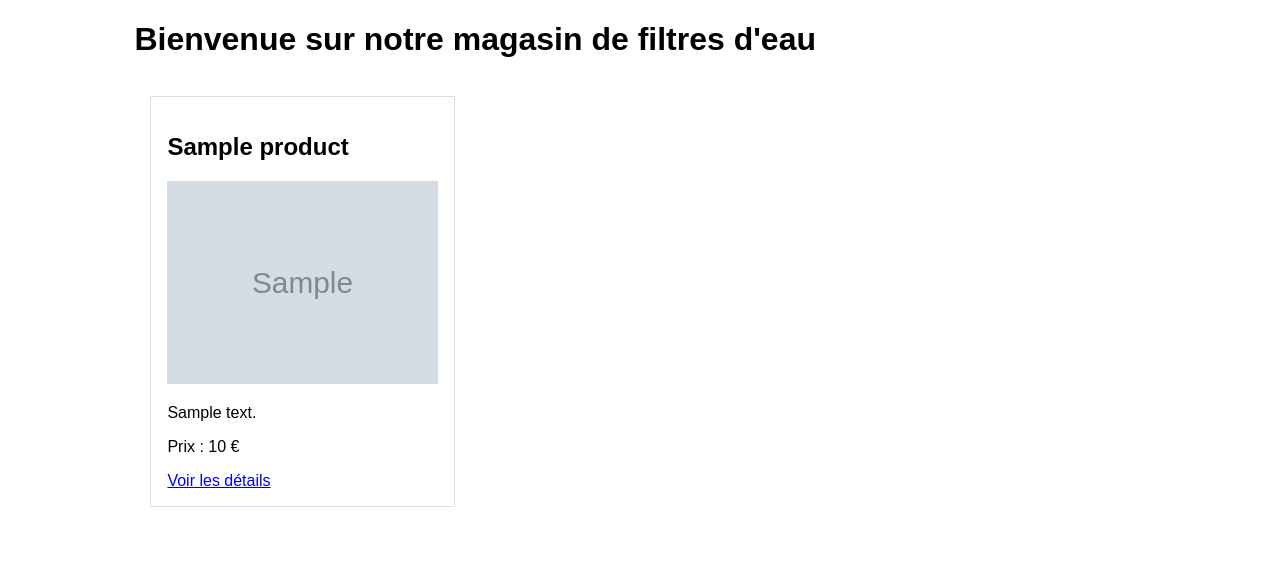
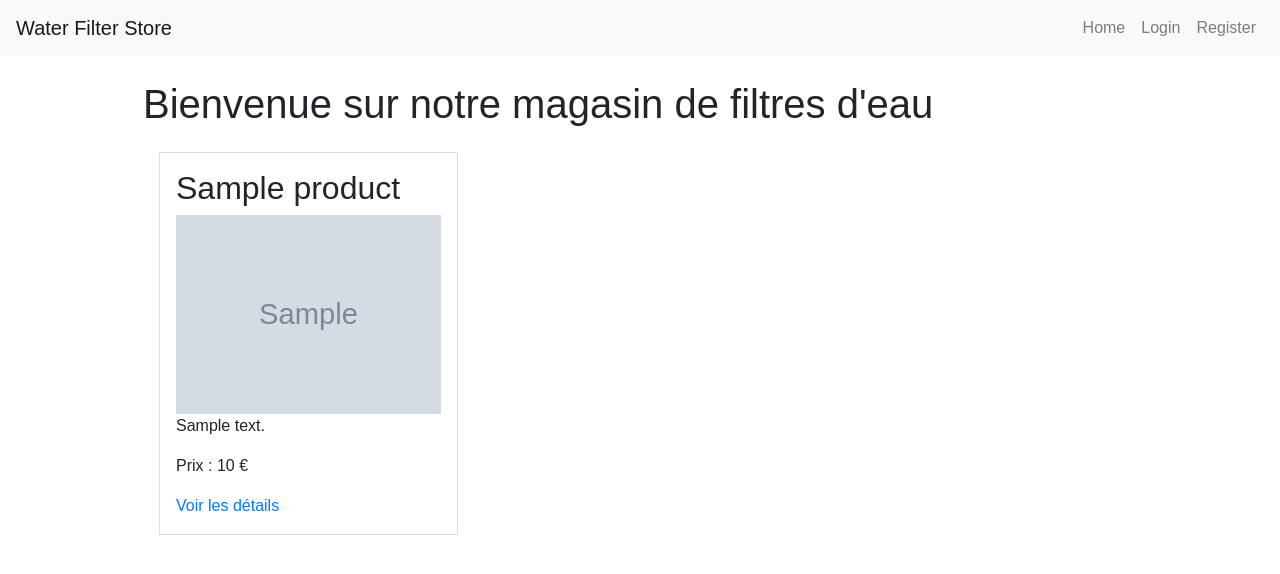
Before and after one commit to vapeasnl/water_filter_store, a Python web app: template app/templates/index.html in a window 1280 px wide. Shown: the top 574 px of the page. Run offline with Jinja, Linux system fonts and the light colour scheme; the template is opened without the code that fills it: most values are stand-ins (such as "Sample title", 1, 10 or a date in 2020); grey boxes marked "Sample" are stand-in pictures; some libraries are stand-ins or nearby versions.

Commit message:
Update base.html

```diff
--- a/app/templates/base.html
+++ b/app/templates/base.html
@@ -2,15 +2,36 @@
 <html lang="en">
   <head>
     <meta charset="utf-8">
+    <meta name="viewport" content="width=device-width, initial-scale=1, shrink-to-fit=no">
     <title>{% block title %}Water Filter Store{% endblock %}</title>
+    <!-- Bootstrap CSS -->
+    <link href="https://stackpath.bootstrapcdn.com/bootstrap/4.5.2/css/bootstrap.min.css" rel="stylesheet">
     <link rel="stylesheet" href="{{ url_for('static', filename='css/style.css') }}">
   </head>
   <body>
-    <nav>
-      <!-- Navigation Bar -->
+    <nav class="navbar navbar-expand-lg navbar-light bg-light">
+      <a class="navbar-brand" href="{{ url_for('index') }}">Water Filter Store</a>
+      <button class="navbar-toggler" type="button" data-toggle="collapse" data-target="#navbarNav" aria-controls="navbarNav" aria-expanded="false" aria-label="Toggle navigation">
+        <span class="navbar-toggler-icon"></span>
+      </button>
+      <div class="collapse navbar-collapse" id="navbarNav">
+        <ul class="navbar-nav ml-auto">
+          <li class="nav-item"><a class="nav-link" href="{{ url_for('index') }}">Home</a></li>
+          {% if current_user.is_authenticated %}
+            <li class="nav-item"><a class="nav-link" href="{{ url_for('auth.logout') }}">Logout</a></li>
+          {% else %}
+            <li class="nav-item"><a class="nav-link" href="{{ url_for('auth.login') }}">Login</a></li>
+            <li class="nav-item"><a class="nav-link" href="{{ url_for('auth.register') }}">Register</a></li>
+          {% endif %}
+        </ul>
+      </div>
     </nav>
-    <div class="container">
+    <div class="container mt-4">
       {% block content %}{% endblock %}
     </div>
+    <!-- Bootstrap JS and dependencies -->
+    <script src="https://code.jquery.com/jquery-3.5.1.slim.min.js"></script>
+    <script src="https://cdn.jsdelivr.net/npm/@popperjs/core@2.9.3/dist/umd/popper.min.js"></script>
+    <script src="https://stackpath.bootstrapcdn.com/bootstrap/4.5.2/js/bootstrap.min.js"></script>
   </body>
 </html>
```
